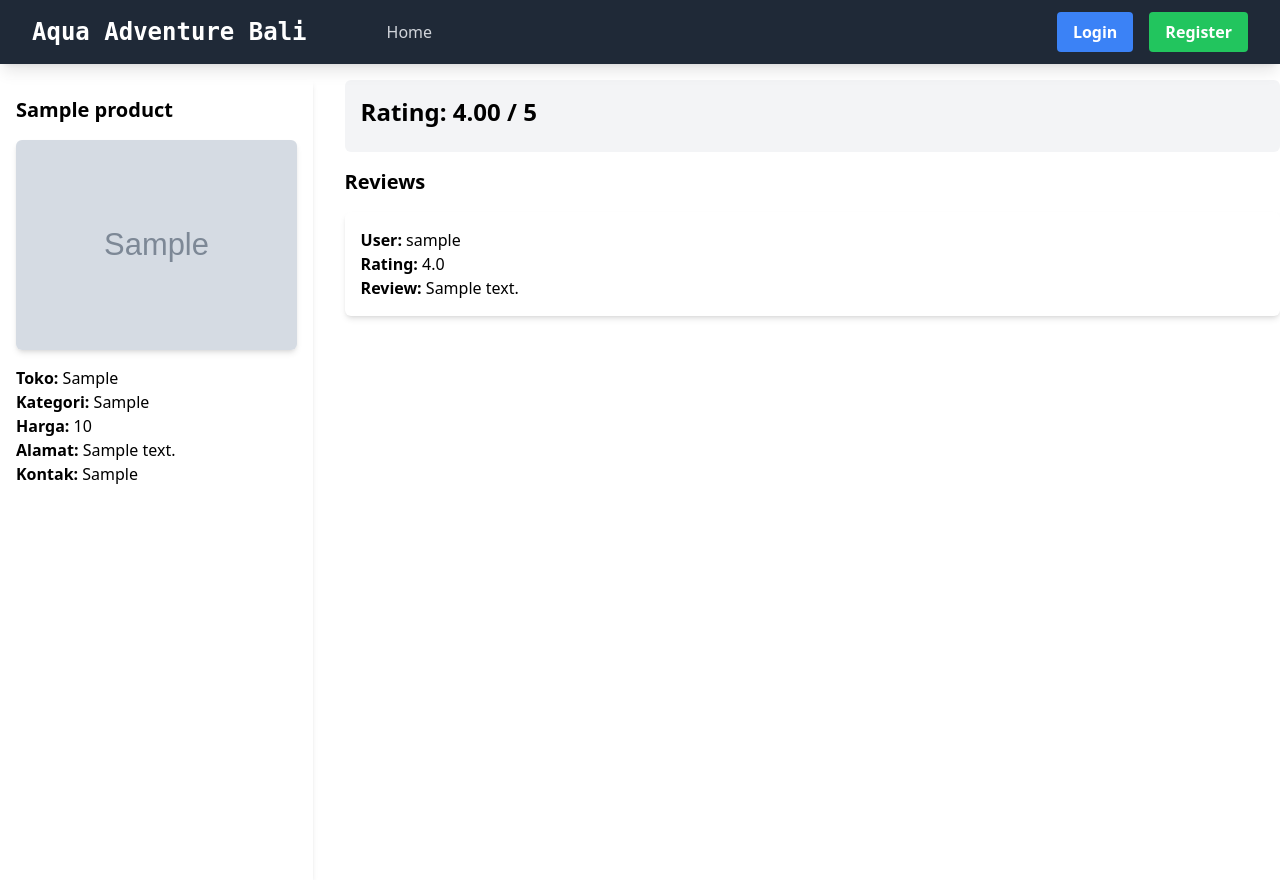
After one commit to PBP24E06/aquaadventurebali, a Django app: page /all-review/00000000-0000-0000-0000-000000000001 in a window 1280 px wide. The commit adds this page. Run offline with Django 5.2, Linux system fonts and the light colour scheme; tables that the repository leaves empty hold one stand-in row (values such as "Sample post"); grey boxes marked "Sample" are stand-in pictures; some libraries are stand-ins or nearby versions.

Commit message:
create all_review, add unique_constraint to review model

```diff
--- a/main/models.py
+++ b/main/models.py
@@ -29,8 +29,9 @@ class Product(models.Model):
 
     def average_rating(self):
         reviews = self.reviews.all()
-        if reviews.objects.count() > 0:
-            return sum(review.rating for review in reviews) / len(reviews)
+        if reviews.count() > 0:
+            avg = sum(review.rating for review in reviews) / len(reviews)
+            return f"{avg:.2f}"
         return 0
 
 
@@ -39,6 +40,9 @@ class Review(models.Model):
     user = models.ForeignKey(User, on_delete=models.CASCADE)  # User yang membuat review
     rating = models.FloatField(validators=[MinValueValidator(1.0), MaxValueValidator(5.0)])
     review_text = models.TextField()
+
+    class Meta:
+        unique_together = ('product', 'user')
 
 
 class Forum(models.Model):
--- /dev/null
+++ b/main/templates/all_review.html
@@ -0,0 +1,45 @@
+{% extends "base.html" %}
+
+{% block content %}
+  {% include "navbar.html" %}
+
+<div class="pt-20">
+  <div class="flex space-x-8"> <!-- Flex container for two columns -->
+    <!-- Left column: Product Info -->
+    <div class="w-1/4 sticky top-4 h-screen bg-white p-4 shadow-md"> <!-- Sticky sidebar -->
+      <h2 class="text-xl font-bold mb-4">{{ product.name }}</h2>
+      <img src="{{ product.gambar }}" alt="{{ product.name }}" class="mb-4 w-full rounded-md shadow-md">
+      <p><strong>Toko:</strong> {{ product.toko }}</p>
+      <p><strong>Kategori:</strong> {{ product.kategori }}</p>
+      <p><strong>Harga:</strong> {{ product.harga }}</p>
+      <p><strong>Alamat:</strong> {{ product.alamat }}</p>
+      <p><strong>Kontak:</strong> {{ product.kontak }}</p>
+    </div>
+
+    <!-- Right column: Reviews Section -->
+    <div class="w-3/4">
+      <!-- Average Rating at the top -->
+      <div class="bg-gray-100 p-4 rounded-md mb-4">
+        <h3 class="text-2xl font-semibold mb-2">Rating: {{ product.average_rating }} / 5</h3>
+      </div>
+
+      <!-- Reviews -->
+      <div class="space-y-4">
+        <h3 class="text-xl font-bold">Reviews</h3>
+        {% if reviews %}
+          {% for review in reviews %}
+            <div class="bg-white p-4 rounded-md shadow-md">
+              <p><strong>User:</strong> {{ review.user.username }}</p>
+              <p><strong>Rating:</strong> {{ review.rating }}</p>
+              <p><strong>Review:</strong> {{ review.review_text }}</p>
+            </div>
+          {% endfor %}
+        {% else %}
+          <p class="text-gray-500">No reviews yet.</p>
+        {% endif %}
+      </div>
+    </div>
+  </div>
+</div>
+
+{% endblock content %}
--- a/main/templates/card_product.html
+++ b/main/templates/card_product.html
@@ -8,7 +8,7 @@
     <p><strong>Kontak:</strong> {{ data.kontak }}</p>
     <div style="display: flex; flex-direction: column; gap: 10px; width: 70px;">
 
-        <a href="{% url 'main:review' data.pk %}">
+        <a href="{% url 'main:all_review' data.pk %}">
             <button style="background-color: blue; color: white;">Ulasan</button>
         </a>
 
--- a/main/urls.py
+++ b/main/urls.py
@@ -1,6 +1,6 @@
 from django.contrib import admin
 from django.urls import path
-from main.views import show_main, login_user, register, create_review, request_admin, show_json, checkout, logout_user
+from main.views import show_main, login_user, register, create_review, request_admin, show_json, checkout, logout_user, all_review
 
 
 app_name = "main"
@@ -10,9 +10,9 @@ urlpatterns = [
     path("login/", login_user, name="login_user"),
     path("logout/", logout_user, name='logout_user'),
     path("register/", register, name="register"),
-    path("review/<uuid:id>", create_review, name="review"),
+    path("create-review/<uuid:id>", create_review, name="create_review"),
     path("checkout/<uuid:id>", checkout, name="checkout"),
     path("request-admin/", request_admin, name="request_admin"),
     path('json/', show_json, name='show_json'),
-
+    path("all-review/<uuid:id>", all_review, name="all_review"),
 ]
--- a/main/views.py
+++ b/main/views.py
@@ -12,7 +12,7 @@ from django.urls import reverse
 from django.views.decorators.csrf import csrf_exempt
 from django.views.decorators.http import require_POST
 from django.utils.html import strip_tags
-from main.models import Product, UserProfile
+from main.models import Product, UserProfile, Review
 from main.forms import ReviewForm
 
 
@@ -133,9 +133,19 @@ def create_review(request, id):
     "product": product
   }
 
-  return render(request, "review.html", context)
+  return render(request, "review_form.html", context)
 
 
 def show_json(request):
     data = Product.objects.all()
     return HttpResponse(serializers.serialize("json", data), content_type="application/json")
+
+
+def all_review(request, id):
+    product = Product.objects.get(pk=id)
+    reviews = product.reviews.all()
+    context = {
+      "product": product,
+      "reviews": reviews
+    }
+    return render(request, "all_review.html", context)
```
Also changed, not shown: main/migrations/0011_alter_review_unique_together.py (added), main/templates/review_form.html (renamed from main/templates/review.html).
